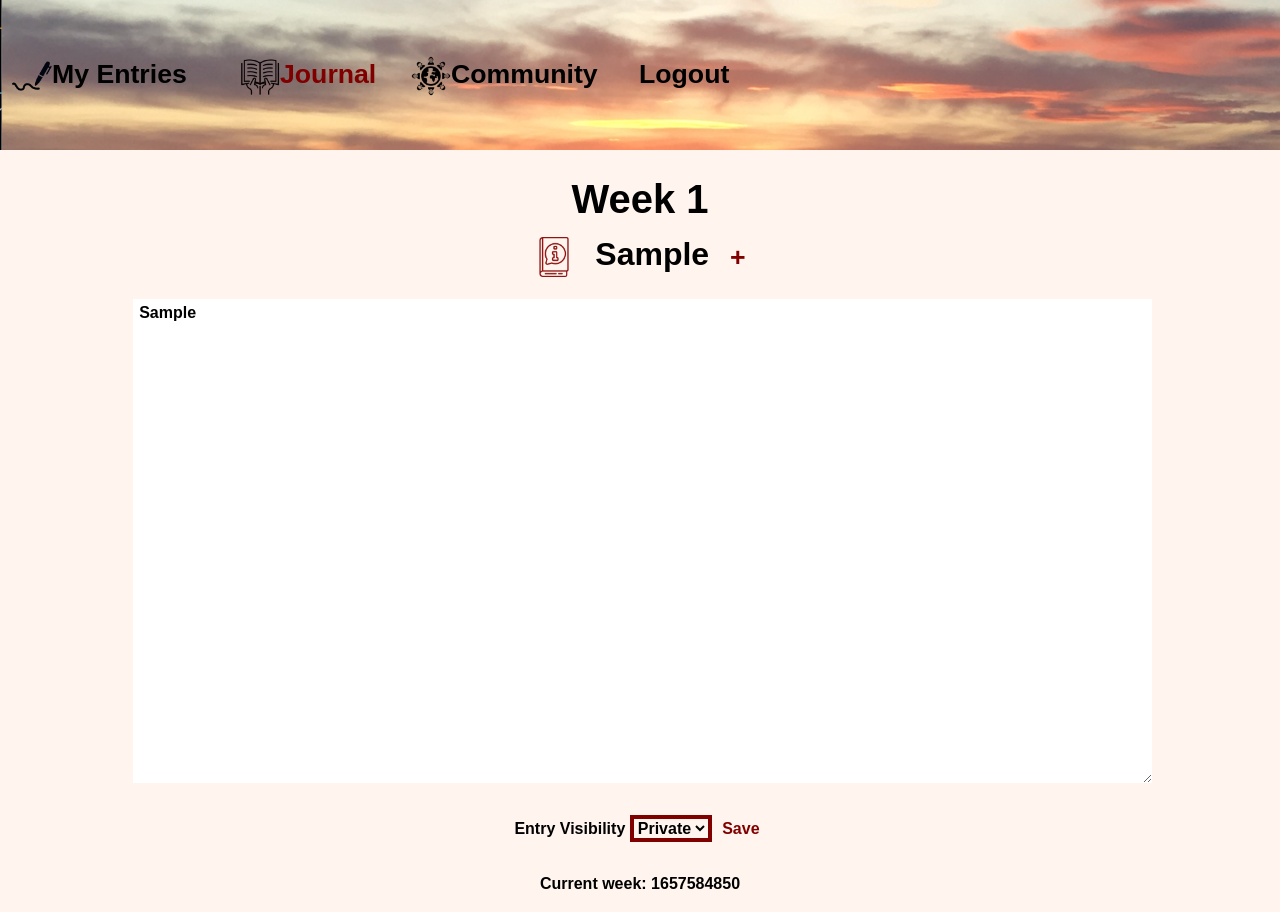
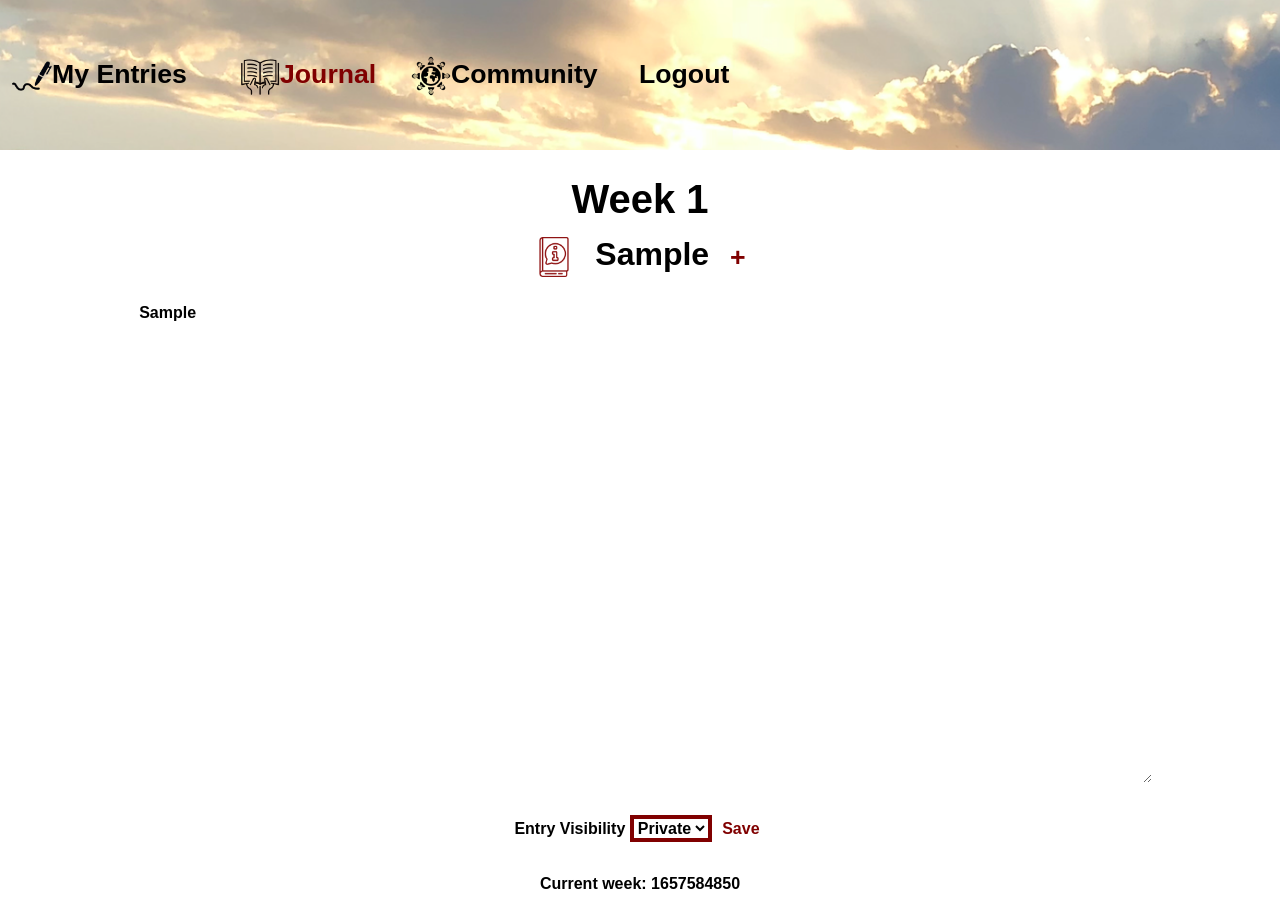
Before and after one commit to mbudd101288/HB_Journal_Project, a Flask app: page /update-prompt-entry/1 in a window 1280 px wide. Run offline with Flask 2, Linux system fonts and the light colour scheme; the visitor is signed in with stand-in values (Sample User, id 1); tables that the repository leaves empty hold one stand-in row (values such as "Sample post").

Commit message:
color change

```diff
--- a/static/js/user-page.js
+++ b/static/js/user-page.js
@@ -35,16 +35,16 @@ const displayPrompts = () => {
 
             if (prompt.entry === null) {
                 promptData +=`
-                <button id="${prompt.week}" type="button" class="collapsible" style="background-color: #FFF5EE; color: black" > Week ${prompt.week} : ${prompt.prompt} </button>
+                <button id="${prompt.week}" type="button" class="collapsible" style="background-color: white; color: black" > Week ${prompt.week} : ${prompt.prompt} </button>
                 <div id="entry_${prompt.week}" class="content">
-                    <button style="background-color: #FFF5EE;" onclick="location.href='/update-prompt-entry/${prompt.week}'">Create Entry</button>
+                    <button style="background-color: white;" onclick="location.href='/update-prompt-entry/${prompt.week}'">Create Entry</button>
                 </div>`
             } else {
                 promptData +=
                 `<button id="${prompt.week}" type="button" class="collapsible"> Week ${prompt.week} : ${prompt.prompt} </button>
                 <div id="entry_${prompt.week}" class="content">
                     <p id="display_entry_text">  ${prompt.entry}</p>
-                    <button style="background-color: #FFF5EE;" onclick="location.href='/update-prompt-entry/${prompt.week}'">Edit Entry</button>
+                    <button style="background-color: white;" onclick="location.href='/update-prompt-entry/${prompt.week}'">Edit Entry</button>
                 </div>`
             }
         }
--- a/static/style.css
+++ b/static/style.css
@@ -12,7 +12,7 @@
 } */
 
 .navbar {
-  background-image: url(/static/images/sky.png);
+  background-image: url(/static/images/sky.jpeg);
   height: 150px;
   background-repeat: no-repeat;
   background-size: cover;
@@ -50,13 +50,13 @@
   left: 50%;
   transform: translate(-50%, -50%);
   font-family: 'Fredericka the Great', cursive;
-  color: #FFF5EE;
+  color: white;
   font-size: 20pt;
 }
 
 #login_title, #login_title_1 {
   font-family: 'Fredericka the Great', cursive;
-  color: #FFF5EE;
+  color: white;
 }
 
 .modal-content{
@@ -94,7 +94,7 @@
 
 /* Community page CSS */
 #community_body {
-  background-color: #FFF5EE;
+  background-color: white;
 }
 
 #radio_container {
@@ -117,7 +117,7 @@
 }
 
 #entry {
-  background-color: #FFF5EE;
+  background-color: white;
 }
 
 h1, h2, p, #entry {
@@ -154,11 +154,11 @@ form, h3, #journal_entry {
 /* My Journal CSS*/
 
 #my_journal_body {
-  background-color:#FFF5EE
+  background-color:white
 }
 
 #entry_visibility {
-  background-color: #FFF5EE;
+  background-color: white;
   border: solid 4px maroon;
   font-weight: bold;
   color: black;
@@ -167,7 +167,7 @@ form, h3, #journal_entry {
 }
 
 #source_button{
-  background-color: #FFF5EE;
+  background-color: white;
   border: none;
   font-weight: bold;
   color: maroon;
@@ -175,7 +175,7 @@ form, h3, #journal_entry {
 }
 
 #bonus_text_button {
-    background-color: #FFF5EE;
+    background-color: white;
     border: none;
     font-weight: bold;
     color: maroon;
@@ -184,7 +184,7 @@ form, h3, #journal_entry {
 }
 
 button {
-  background-color: #FFF5EE;
+  background-color: white;
   border: none;
   font-weight: bold;
   color: maroon;
@@ -194,7 +194,7 @@ button {
 /* shared-user page CSS */
 
 #shared_user_body {
-  background-color: #FFF5EE;
+  background-color: white;
 }
 
 #follow_button {
@@ -204,13 +204,13 @@ button {
 /* user-page CSS */
 
 #user_page_body {
-  background-color: #FFF5EE"
+  background-color: white"
 }
 
 /* collasible button CSS */
 .collapsible {
     background-color: black;
-    color: #FFF5EE;
+    color: white;
     cursor: pointer;
     padding: 18px;
     width: 100%;
@@ -224,7 +224,7 @@ button {
   padding: 0 18px;
   display: none;
   overflow: scroll;
-  background-color: #FFF5EE;
+  background-color: white;
   margin-top: 10px;
   margin-bottom: 10px;
 }
--- a/templates/base.html
+++ b/templates/base.html
@@ -1,5 +1,4 @@
 <!doctype html>
-<!-- <html lang="en" style="background-image: url(/static/images/desert.png)"> -->
 <html lang="en">
     <head>
         <meta charset="UTF-8">
```
Also changed, not shown: static/images/desert.png (deleted), static/images/sky.jpeg (added), static/images/sky.png (deleted), static/images/sunset.jpeg (deleted).
